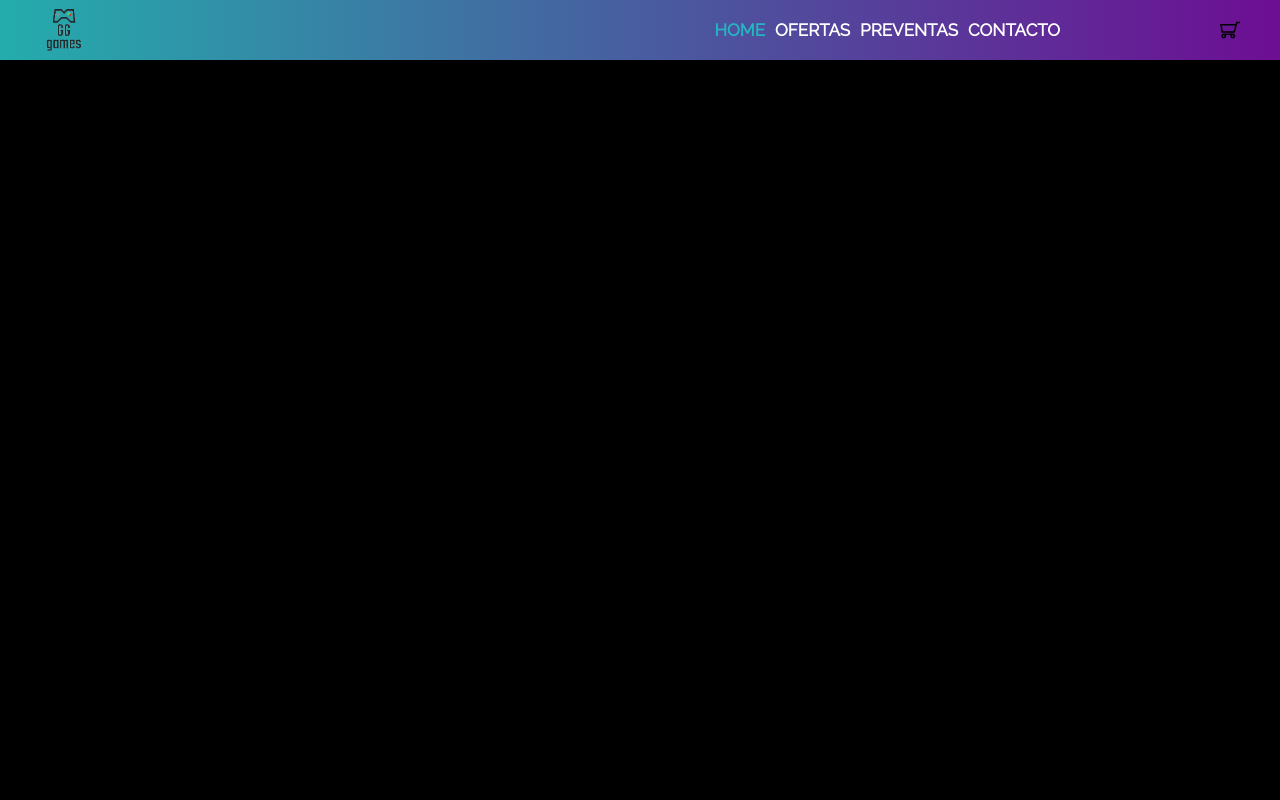
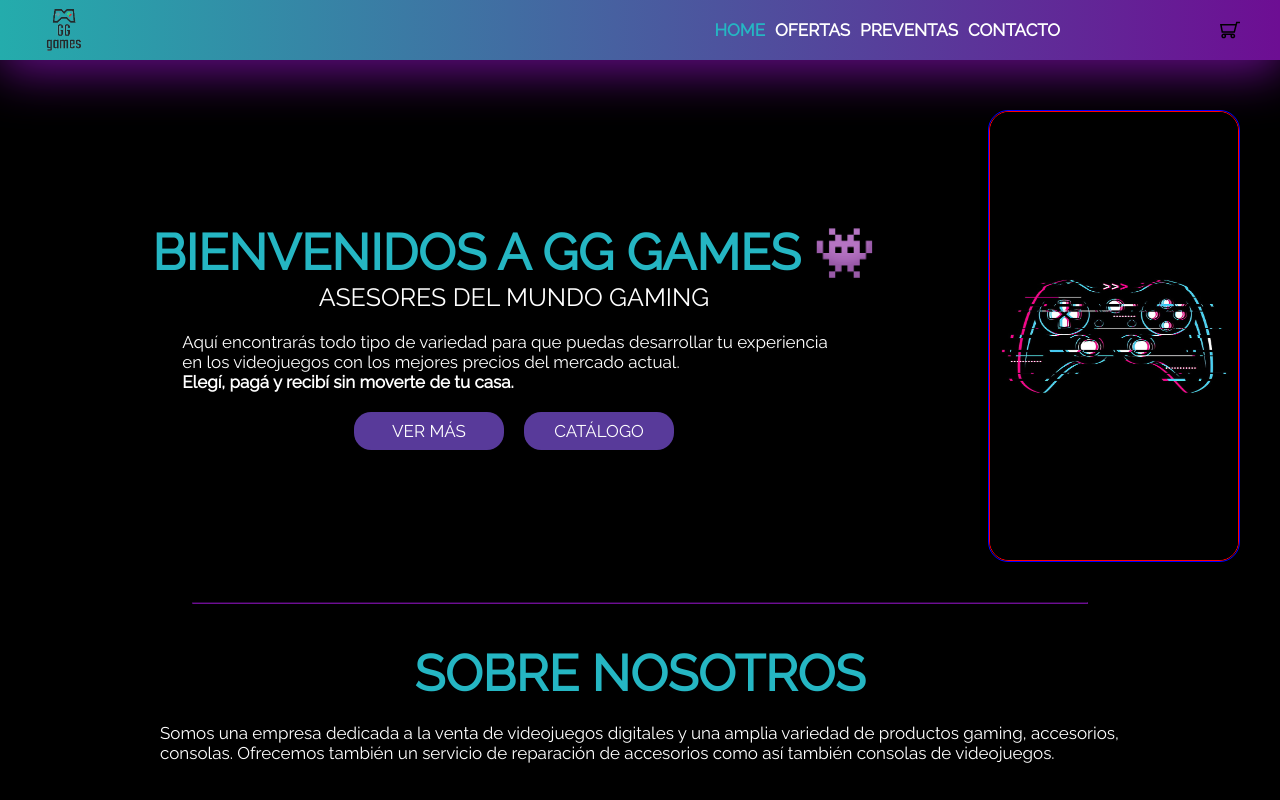
Before and after one commit to Gonzagarayharter/Landing-page, a plain HTML site: page index.html in a window 1280 px wide. Drawn offline with Linux system fonts and the light colour scheme.

Commit message:
landing-page

```diff
--- a/assets/styles.css
+++ b/assets/styles.css
@@ -1,6 +1,6 @@
 * {
-    margin: 0;
-    padding: 0;
+    margin: 0px;
+    padding: 0px;
     box-sizing: border-box;
     font-family: 'Raleway', sans-serif;
     text-decoration: none;
@@ -8,8 +8,9 @@
 }
 
 header {
-    background: rgb(36,172,172);
-    background: linear-gradient(90deg, rgba(36,172,172,1) 0%, rgba(109,14,147,1) 100%);
+    background: #24acac;
+    background: linear-gradient(90deg, #24acac 0%, #6d0e93 100%);
+    box-shadow: 1px 10px 50px #6d0e93;
     width: 100%;
     display: flex;
     justify-content: space-between;
@@ -20,6 +21,7 @@ header {
 
 .logo {
     height: 100%;
+    cursor: pointer;
 }
 
 .navbar, .navbar-list {
@@ -53,5 +55,124 @@ header {
 }
 
 body {
-    background: #000000;
+    background: #000;
 }
+
+/* Main */
+
+main {
+    display: flex;
+    flex-direction: column;
+    align-items: center;
+    justify-content: center;
+    width: 100%;
+    color: #fff;
+}
+
+/* Section hero */
+
+#hero {
+    display: flex;
+    justify-content: center;
+    align-items: center;
+    max-width: 1200px;
+    margin-top: 40px;
+    padding: 10px 0px 0px 0px;
+}
+
+.hero-info {
+    display: flex;
+    flex-direction: column;
+    align-items: center;
+    justify-content: center;
+}
+
+.hero-info h1 {
+    font-size: 50px;
+    color: #25b6c3;
+}
+
+.hero-info span {
+    font-size: 25px;
+    margin-bottom: 20px;
+}
+
+.hero-info p {
+    font-size: 17px;
+    width: 70%;
+}
+
+.hero-info p > span {
+    font-size: 17px;
+    font-weight: 600;
+}
+
+.hero-info-button {
+    display: flex;
+    margin-top: 20px;
+    gap: 20px;
+}
+
+.hero-info a {
+    width: 150px;
+    padding: 9px 0px;
+    font-size: 17px;
+    text-align: center;
+    color: #fff;
+    background: #583A9A;
+    border-radius: 17px;
+}
+
+.hero-info a:hover {
+    color: #000;
+    background: #24acac;
+}
+
+.hero-img {
+    width: 300px;
+    border: 1px solid blue;
+    border-radius: 20px;
+    display: flex;
+    flex-direction: column;
+    align-items: center;
+    justify-content: center;
+}
+
+.hero-img img {
+    border: 1px solid red;
+    border-radius: 20px;
+    height: 450px;
+    width: 250px;
+}
+
+hr{
+    border-color: #6d0e93;
+    width: 70%;
+    margin: 40px 0px 40px 0px;
+}
+
+/* Section Nosotros */
+
+#nosotros {
+    display: flex;
+    justify-content: center;
+    align-items: center;
+    max-width: 1200px;
+}
+
+.nosotros-info {
+    display: flex;
+    flex-direction: column;
+    align-items: center;
+    gap:20px;
+    width: 80%;
+}
+
+.nosotros-info h2 {
+    font-size: 50px;
+    color: #25b6c3;
+}
+
+.nosotros-info p {
+    font-size: 17px;
+}
--- a/index.html
+++ b/index.html
@@ -1,20 +1,27 @@
 <!DOCTYPE html>
-<html lang="en">
+<html lang="es">
   <head>
-    <meta charset="UTF-8">
-    <meta http-equiv="X-UA-Compatible" content="IE=edge">
-    <meta name="viewport" content="width=device-width, initial-scale=1.0">
+    <meta charset="UTF-8" />
+    <meta http-equiv="X-UA-Compatible" content="IE=edge" />
+    <meta name="viewport" content="width=device-width, initial-scale=1.0" />
     <title>GG Games</title>
     <!-- CSS -->
-    <link rel="stylesheet" href="./assets/styles.css">
+    <link rel="stylesheet" href="./assets/styles.css" />
     <!-- Font -->
-    <link rel="preconnect" href="https://fonts.googleapis.com">
-    <link rel="preconnect" href="https://fonts.gstatic.com" crossorigin>
-    <link href="https://fonts.googleapis.com/css2?family=Raleway&display=swap" rel="stylesheet">
+    <link rel="preconnect" href="https://fonts.googleapis.com" />
+    <link rel="preconnect" href="https://fonts.gstatic.com" crossorigin />
+    <link
+      href="https://fonts.googleapis.com/css2?family=Raleway&display=swap"
+      rel="stylesheet"
+    />
   </head>
   <body>
     <header>
-        <img src="./assets/img/Sin_título-removebg-preview.png" alt="logo de GG Games" class="logo">
+      <img
+        src="./assets/img/Sin_título-removebg-preview.png"
+        alt="logo de GG Games"
+        class="logo"
+      />
       <nav class="navbar">
         <ul class="navbar-list">
           <li><a href="#">HOME</a></li>
@@ -22,8 +29,45 @@
           <li><a href="#">PREVENTAS</a></li>
           <li><a href="#">CONTACTO</a></li>
         </ul>
-            <img src="./assets/img/shopping-cart-outline.svg" alt="Carrito de compras" class="cart-icon">
+        <img
+          src="./assets/img/shopping-cart-outline.svg"
+          alt="Carrito de compras"
+          class="cart-icon"
+        />
       </nav>
     </header>
+
+    <main>
+      <section id="hero">
+        <div class="hero-info">
+          <h1>BIENVENIDOS A GG GAMES 👾</h1>
+          <span>ASESORES DEL MUNDO GAMING</span>
+          <p>
+            Aquí encontrarás todo tipo de variedad para que puedas desarrollar
+            tu experiencia en los videojuegos con los mejores precios del
+            mercado actual.<br />
+            <span>Elegí, pagá y recibí sin moverte de tu casa.</span>
+          </p>
+          <div class="hero-info-button">
+            <a href="#">VER MÁS</a>
+            <a href="#">CATÁLOGO</a>
+          </div>
+        </div>
+        <div class="hero-img">
+          <img
+            src="./assets/img/HD-wallpaper-gamer-3d-gaming-playstation-playstation5-sony-xbox.jpg"
+            alt="Joystick"
+          />
+        </div>
+      </section>
+      <hr>
+      <section id="nosotros">
+        <div class="nosotros-info">
+          <h2>SOBRE NOSOTROS</h2>
+          <p>Somos una empresa dedicada a la venta de videojuegos digitales y una amplia variedad de productos gaming, accesorios, consolas. Ofrecemos también un servicio de reparación de accesorios como así también consolas de videojuegos.
+          </p>
+        </div>
+      </section>
+    </main>
   </body>
 </html>
```
Also changed, not shown: assets/img/HD-wallpaper-gamer-3d-gaming-playstation-playstation5-sony-xbox.jpg (added). Lines whose indentation alone changed are shown as unchanged.
